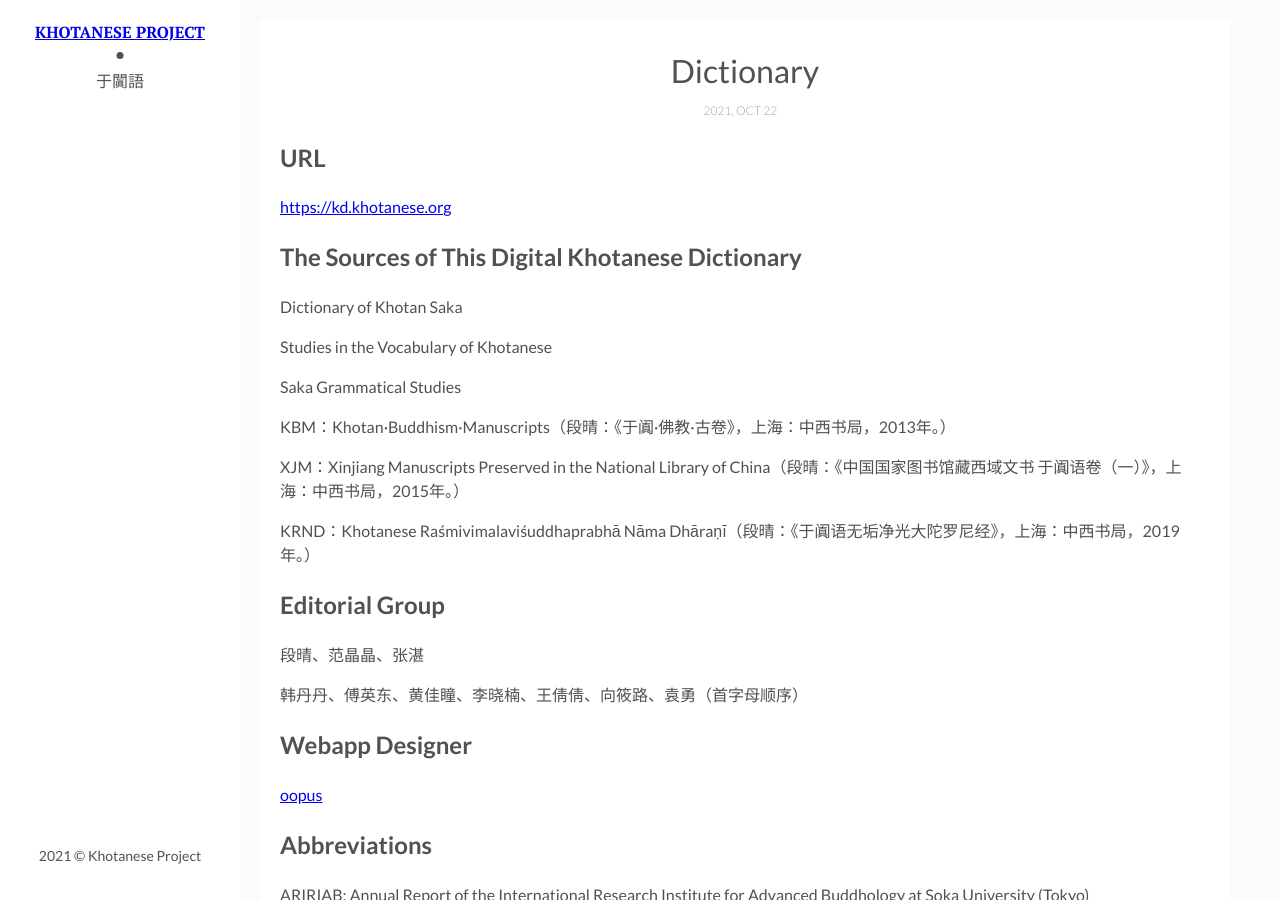
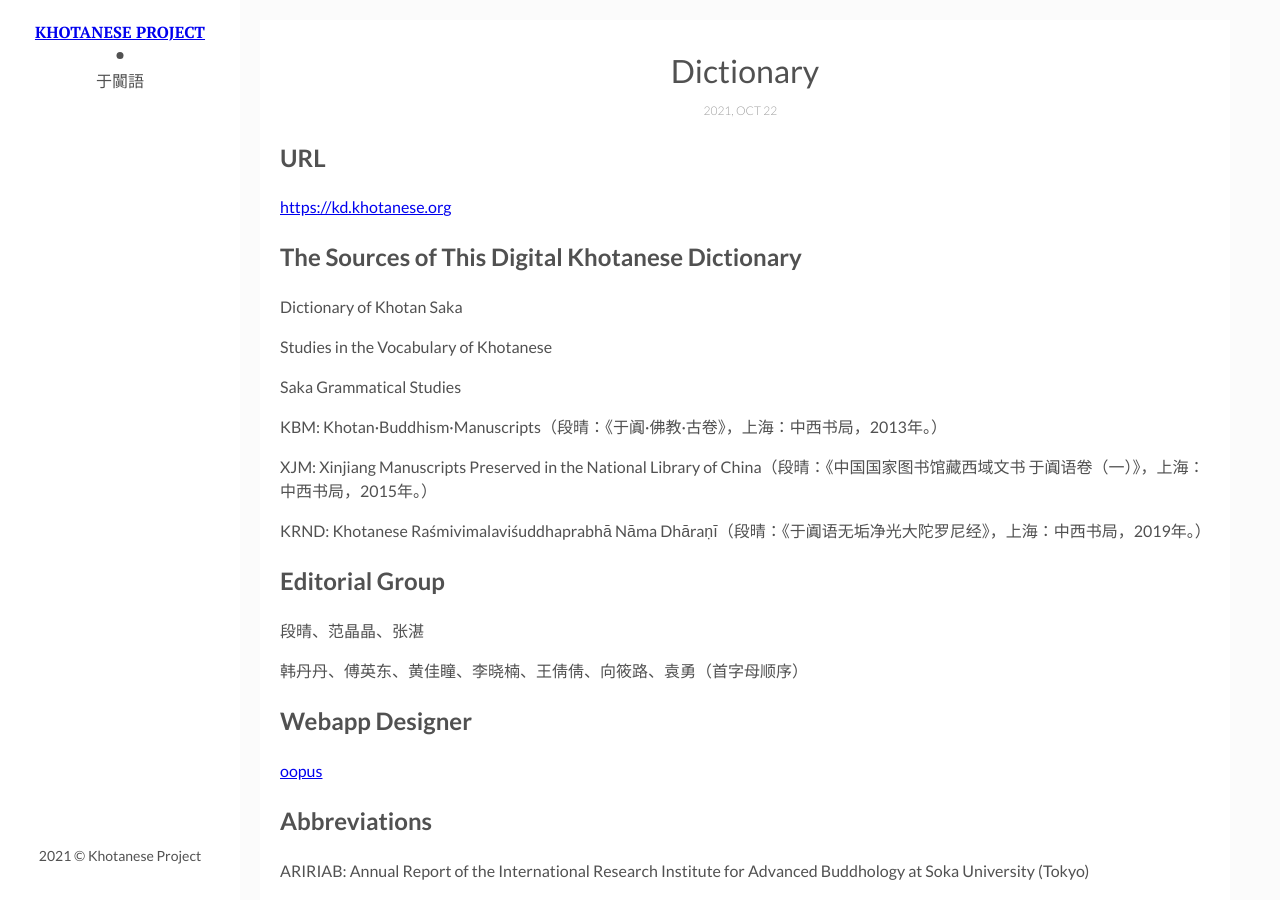
Before and after one commit to khotanese/khotanese.github.io, a Jekyll site: the page built from _posts/2021-10-22-dictionary.markdown, in a window 1280 px wide and 900 px high. Built offline with Jekyll 4.4.1, drawn with Linux system fonts in a browser that asks for light colours; part of the change alters nothing that is shown.

```diff
--- a/_posts/2021-10-22-dictionary.markdown
+++ b/_posts/2021-10-22-dictionary.markdown
@@ -20,11 +20,11 @@ Studies in the Vocabulary of Khotanese
 
 Saka Grammatical Studies
 
-KBM：Khotan·Buddhism·Manuscripts（段晴：《于阗·佛教·古卷》，上海：中西书局，2013年。）
+KBM: Khotan·Buddhism·Manuscripts（段晴：《于阗·佛教·古卷》，上海：中西书局，2013年。）
 
-XJM：Xinjiang Manuscripts Preserved in the National Library of China（段晴：《中国国家图书馆藏西域文书 于阗语卷（一）》，上海：中西书局，2015年。）
+XJM: Xinjiang Manuscripts Preserved in the National Library of China（段晴：《中国国家图书馆藏西域文书 于阗语卷（一）》，上海：中西书局，2015年。）
 
-KRND：Khotanese Raśmivimalaviśuddhaprabhā Nāma Dhāraṇī（段晴：《于阗语无垢净光大陀罗尼经》，上海：中西书局，2019年。）
+KRND: Khotanese Raśmivimalaviśuddhaprabhā Nāma Dhāraṇī（段晴：《于阗语无垢净光大陀罗尼经》，上海：中西书局，2019年。）
 
 
 ## Editorial Group
```
